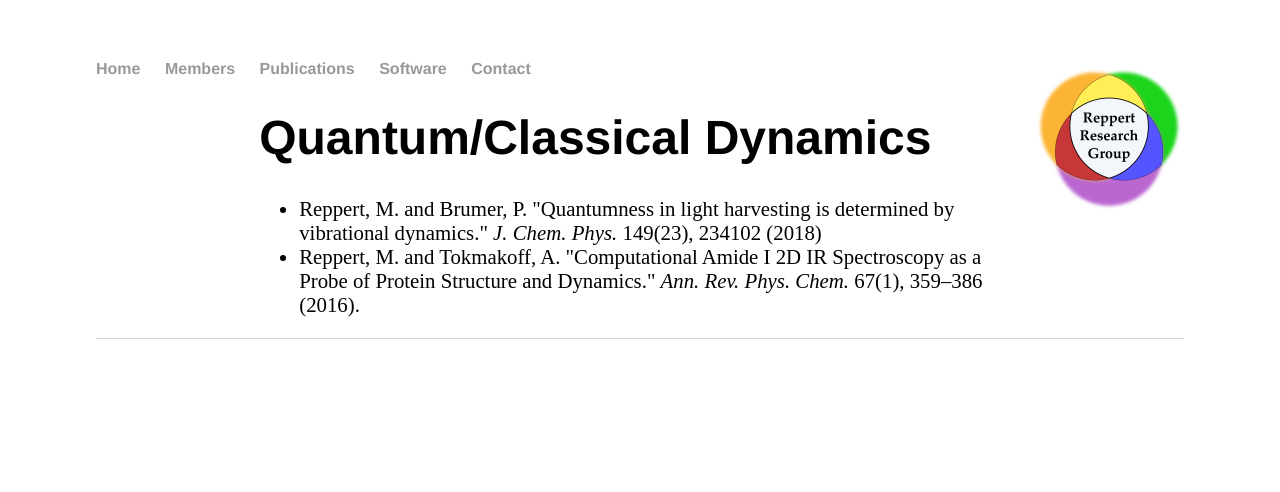
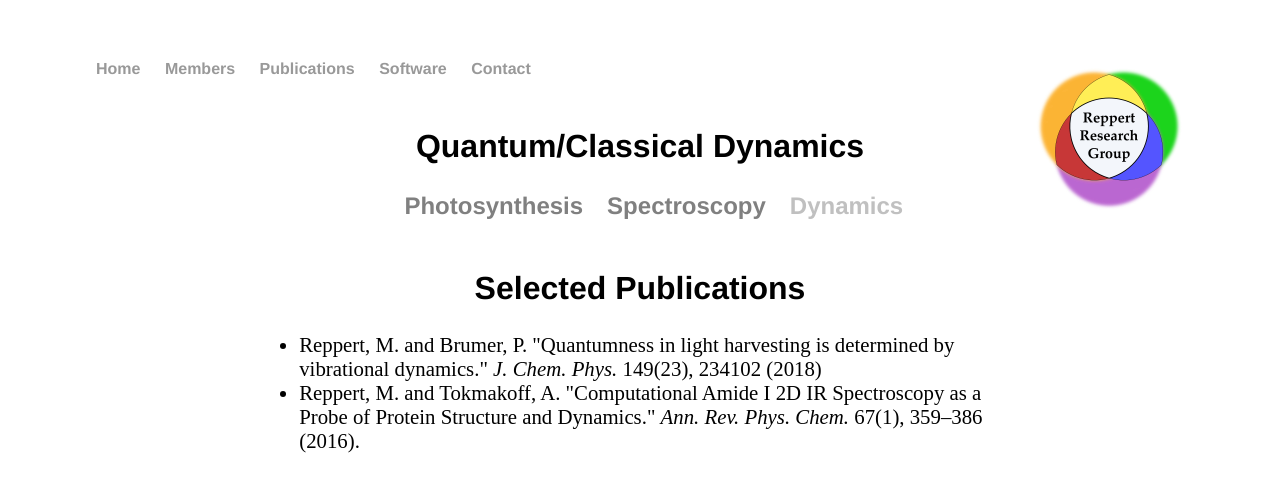
Before and after one commit to mreppert/mreppert.github.io, a Jekyll site: the page built from publications/dynamics/index.html, in a window 1280 px wide. Shown: the top 492 px of the page. Built offline with Jekyll 4.4.1, drawn with Linux system fonts in a browser that asks for light colours.

Commit message:
Update index.html

```diff
--- a/publications/dynamics/index.html
+++ b/publications/dynamics/index.html
@@ -1,22 +1,33 @@
 ---
-layout: default
+layout: research
 title: Reppert Research Group
 ---
 
+
 <html>
-<head>
-<style>
-h2 {
-    font-size: 1.5em;
-    font-family:'Helvetica', 'Arial', 'Sans-Serif';
-    text-align:center;
-}
-</style>
-</head>
+<meta name="viewport" content="width=device-width, initial-scale=1">
 
 <body>
 
-<h1>Quantum/Classical Dynamics</h1>
+<h2>Quantum/Classical Dynamics</h2>
+
+    <!--<img src="/publications/photosynthesis/optimization_schematic.jpg" alt="Photosynthesis Research Schematic" class="center">
+
+    <p>Our group works to understand and control biological photosynthesis through site-specific mutagenesis in photosynthetic proteins. On the one hand, this work targets a quantitative understanding of <i>native</i> photosystem function at the molecular level, especially the optical properties and functional role of the many chlorophyll ligands bound by each photosynthetic protein. On the other hand, understanding native function opens the door to mutation-based optimization. Although native photosynthetic proteins are extremely effective at their native function&mdash;providing energy for the growth and survival of the organism&mdash;they are remarkably <i>inefficient</i> at the large-scale energy conversion needed for biofuel production. Our research aims to bridge this gap <i>via</i> targeted mutagenesis in wild-type proteins.</p>
+
+    <p>To acheive these goals, targeted mutation studies are complemented by high-resolution spectroscopy and mixed quantum/classical simulation and theory. Click on the links below to learn more about these research areas or scroll down for relevant publications.
+        -->
+
+    <div style="margin-top:20px; margin-left:auto; margin-right:auto; width:75%;">
+    <ul id="menu">
+        <li><a href="http://mreppert.github.io/publications/photosynthesis" style="width:25%; color:gray;">Photosynthesis</a></li>
+        <li><a href="http://mreppert.github.io/publications/spectroscopy" style="width:25%; color:gray;">Spectroscopy</a></li>
+        <li><a href="http://mreppert.github.io/publications/dynamics" style="width:25%; color:silver;">Dynamics</a></li>
+    </ul>
+    </div>
+
+
+<h2>Selected Publications</h2>
 
 <ul reversed style="font-size:130%;" type="1">
   <li>Reppert, M. and Brumer, P. "Quantumness in light harvesting is determined by vibrational dynamics." <i>J. Chem. Phys.</i> 149(23), 234102 (2018)</li>
```
